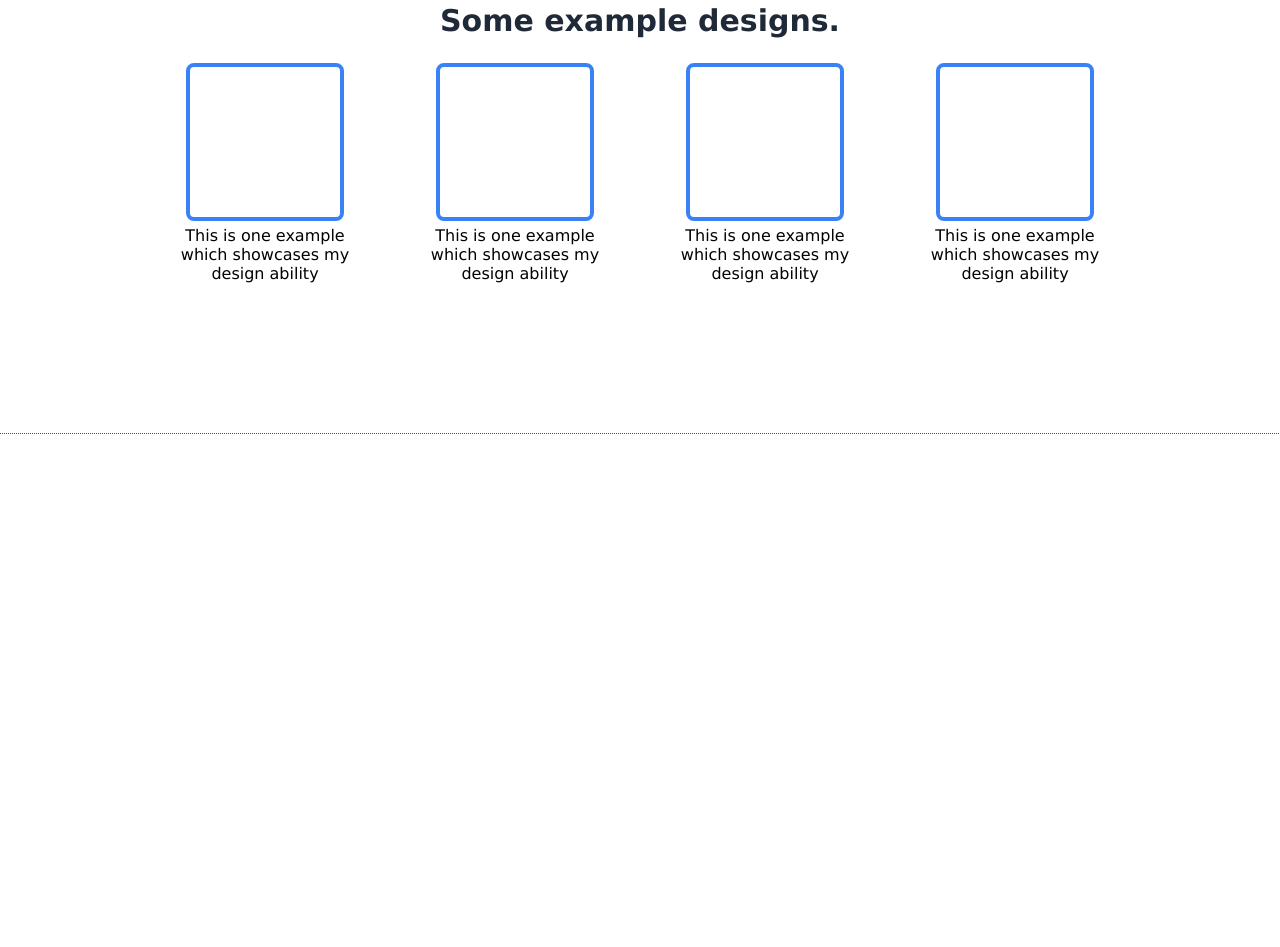
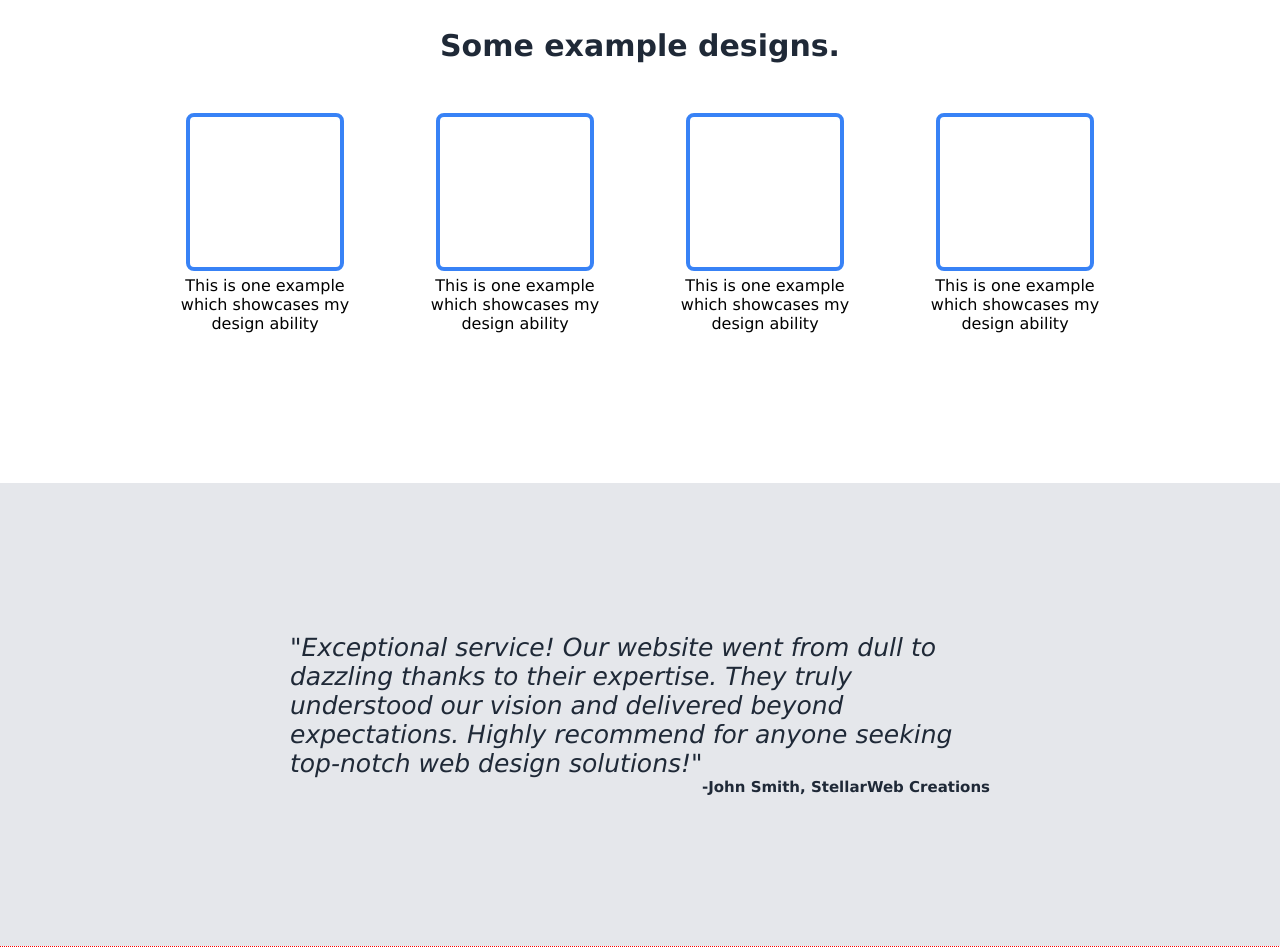
Before and after one commit to mugonation31/odin-landing-page, a plain HTML site: page index.html in a window 1280 px wide. Shown: the part 599-1546 px from the top of the page. Before the commit the page ends 1033 px from the top, so only its background shows below. Drawn offline with Linux system fonts and the light colour scheme.

Commit message:
I completed testimonial section and adjusted the hero top padding this involved adding text for testimonial, positioning using margin and adjusting top padding for hero

```diff
--- a/index.html
+++ b/index.html
@@ -86,6 +86,19 @@
       </div>
 
     </div>
+
+    <div class="testimonial">
+      <div class="quote">
+        <p>"Exceptional service! Our website went from dull to dazzling thanks to their expertise. They truly understood
+          our vision and delivered beyond expectations. Highly recommend for anyone seeking top-notch web design
+          solutions!"</p>
+
+        <div class="name">
+          -John Smith, StellarWeb Creations
+        </div>
+      </div>
+
+    </div>
 </body>
 
 </html>
--- a/styles.css
+++ b/styles.css
@@ -93,7 +93,7 @@ border-radius: 5px;
 
 .hero {
 text-align: center;
-padding-bottom: 150px;
+padding: 50px 0 150px 0;
 }
 
 
@@ -102,6 +102,8 @@ h2 {
   font-family: Verdana, Geneva, Tahoma, sans-serif;
   color: #1f2937;
   font-size: 30px;
+  padding: 0;
+  margin: 0;
 }
 
 .box {
@@ -116,7 +118,7 @@ h2 {
   display: flex;
 justify-content: center;
 gap: 50px;
-
+margin-top:  50px;
 }
 
 .example{
@@ -131,7 +133,28 @@ width: 200px;
 
 .text {
   text-align: center;
-
   margin: 0 auto;
   font-family: Verdana, Geneva, Tahoma, sans-serif;
 }
+
+
+.testimonial {
+background-color: #E5E7EB;
+padding: 150px 0 150px 0;
+}
+
+.quote {
+  width: 700px;
+  font-size: 25px;
+  font-style: italic;
+  color: #1f2937;
+  margin: 0 auto;
+  font-family: Verdana, Geneva, Tahoma, sans-serif;
+}
+
+.name{
+  font-style: normal;
+  font-size: 15px;
+  text-align: right;
+  font-weight: bold;
+}
```
